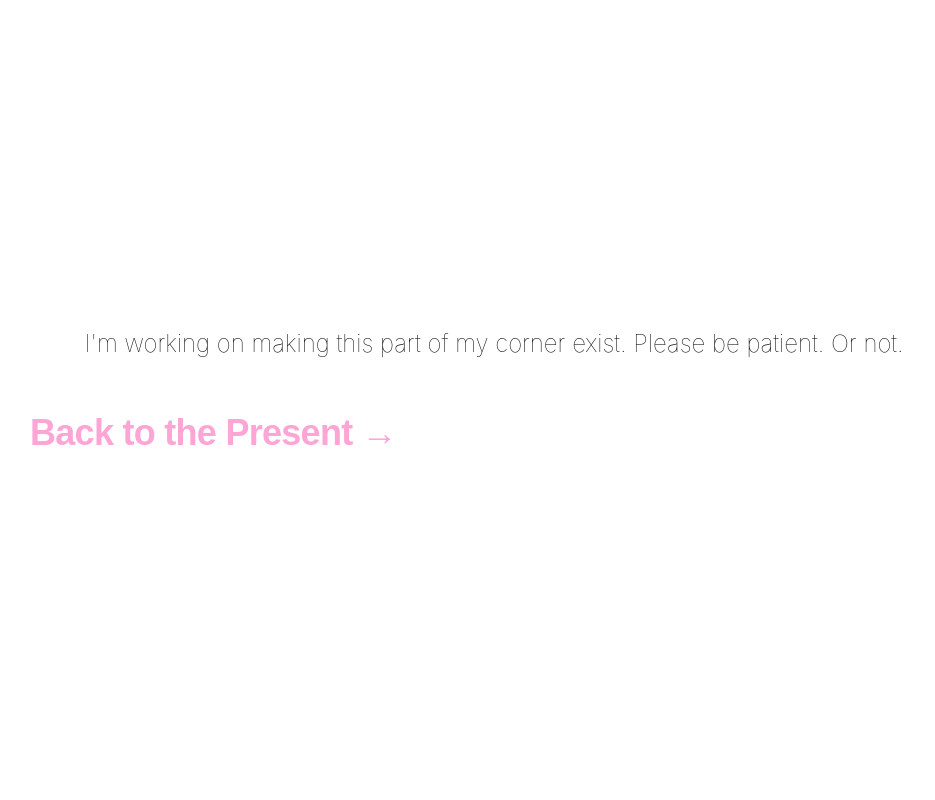
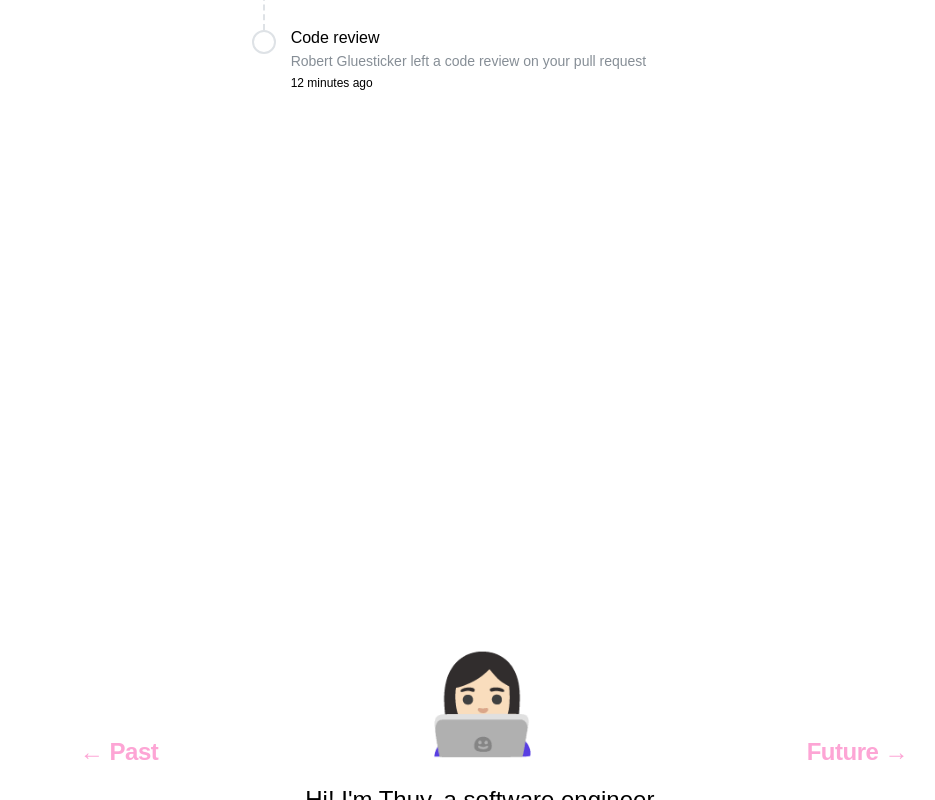
Before and after one commit to ThuyNhu/thuynhu.github.io, a Next.js app: page /future in a window 1280 px wide. Before the commit this address had no page. Shown: the whole page, without its empty margins (146-1081 px from the left). Built offline with nearby package versions, Linux system fonts and the light colour scheme; a web font is replaced by a local one.

Commit message:
feat: update layout

```diff
--- /dev/null
+++ b/src/app/future/page.tsx
@@ -0,0 +1,72 @@
+"use client";
+import {Timeline, Text, Center} from "@mantine/core";
+import React, {useEffect, useRef} from "react";
+import {LinkWithTypingAnimation} from "@/components/custom/link-with-typing-animation";
+
+export default function Past() {
+  const timelineRef = useRef<HTMLDivElement>(null);
+  const middleSectionRef = useRef<HTMLDivElement>(null);
+
+  useEffect(() => {
+    // Scroll to the middle section when the component mounts
+    if (middleSectionRef.current) {
+      middleSectionRef.current.scrollIntoView({
+        behavior: "instant", // or 'smooth' for a scrolling animation
+        block: "center",
+      });
+    }
+  }, []);
+
+  return (
+    <div ref={timelineRef}
+         className="max-h-screen w-full overflow-y-scroll flex flex-col gap-8 snap-y snap-mandatory no-scrollbar">
+      <div className="min-h-screen snap-center flex flex-col justify-around items-center">
+        <Center className="min-h-screen justify-around items-center">
+          <Timeline active={1} bulletSize={24} lineWidth={2}>
+            <Timeline.Item title="New branch">
+              <Text c="dimmed" size="sm">You&apos;ve created new branch <Text variant="link" component="span"
+                                                                              inherit>fix-notifications</Text> from
+                master</Text>
+              <Text size="xs" mt={4}>2 hours ago</Text>
+            </Timeline.Item>
+
+            <Timeline.Item title="Commits">
+              <Text c="dimmed" size="sm">You&apos;ve pushed 23 commits to<Text variant="link" component="span" inherit>fix-notifications
+                branch</Text></Text>
+              <Text size="xs" mt={4}>52 minutes ago</Text>
+            </Timeline.Item>
+
+            <Timeline.Item title="Pull request" lineVariant="dashed">
+              <Text c="dimmed" size="sm">You&apos;ve submitted a pull request<Text variant="link" component="span" inherit>Fix
+                incorrect notification message (#187)</Text></Text>
+              <Text size="xs" mt={4}>34 minutes ago</Text>
+            </Timeline.Item>
+
+            <Timeline.Item title="Code review">
+              <Text c="dimmed" size="sm"><Text variant="link" component="span" inherit>Robert Gluesticker</Text> left a code
+                review on your pull request</Text>
+              <Text size="xs" mt={4}>12 minutes ago</Text>
+            </Timeline.Item>
+          </Timeline>
+        </Center>
+      </div>
+
+
+      <div ref={middleSectionRef} className="min-h-screen snap-center flex flex-col justify-around items-center">
+        <div className="flex flex-row items-center gap-8 space text-xl">
+          <LinkWithTypingAnimation text={"← Past"} delay={0} duration={10} link={"/past"}/>
+          <div className="flex flex-col gap-8 text-center text-2xl snap-center">
+            <div className="text-8xl">👩🏻‍💻</div>
+            {"Hi! I'm Thuy, a software engineer."}
+            <br/>
+            {"I spend my time convince computers to do what I want."}
+          </div>
+          <LinkWithTypingAnimation text={"Future →"} delay={0} duration={10} link={"/future"}/>
+        </div>
+      </div>
+
+      <div className="min-h-screen snap-center flex flex-col justify-around items-center">
+      </div>
+    </div>
+  );
+}
--- a/src/app/layout.tsx
+++ b/src/app/layout.tsx
@@ -8,7 +8,6 @@ import "@mantine/core/styles.css";
 
 import {
   ColorSchemeScript,
-  Container,
   createTheme,
   DEFAULT_THEME,
   mantineHtmlProps,
@@ -70,7 +69,7 @@ export default function RootLayout({
       "antialiased",
     )}>
     <MantineProvider theme={theme} defaultColorScheme="auto">
-      <Container>{children}</Container>
+      {children}
     </MantineProvider>
     </body>
     </html>
--- a/src/app/page.tsx
+++ b/src/app/page.tsx
@@ -4,7 +4,6 @@ import React from "react";
 import {Center} from "@mantine/core";
 import {TypingAnimation} from "@/components/magicui/typing-animation";
 import {LinkWithTypingAnimation} from "@/components/custom/link-with-typing-animation";
-import {DoorClosed} from "lucide-react";
 
 export default function Home() {
   const msPerChar = 50;
--- /dev/null
+++ b/src/app/past/page.tsx
@@ -0,0 +1,58 @@
+"use client";
+import {Timeline, Text, Center, Title} from "@mantine/core";
+import React, {useEffect, useRef} from "react";
+import {LinkWithTypingAnimation} from "@/components/custom/link-with-typing-animation";
+
+export default function Past() {
+  const timelineRef = useRef<HTMLDivElement>(null);
+  const middleSectionRef = useRef<HTMLDivElement>(null);
+
+  useEffect(() => {
+    // Scroll to the middle section when the component mounts
+    if (middleSectionRef.current) {
+      middleSectionRef.current.scrollIntoView({
+        behavior: "instant", // or 'smooth' for a scrolling animation
+        block: "center",
+      });
+    }
+  }, []);
+
+  return (
+    <div ref={timelineRef}
+         className="max-h-screen w-full overflow-y-scroll flex flex-col gap-8 snap-y snap-mandatory no-scrollbar">
+      <div className="min-h-screen snap-center flex flex-col justify-around items-center">
+        <Center className="min-h-screen justify-around items-center">
+          <Title>Education</Title>
+          <Timeline active={1} bulletSize={24} lineWidth={2}>
+            <Timeline.Item title="University of Twente">
+              <Text c="dimmed" size="sm"> Master of Science in Computer Science</Text>
+              <Text size="xs" mt={4}>2019-2021</Text>
+            </Timeline.Item>
+
+            <Timeline.Item title="Ho Chi Minh City University of Technology (BKU)">
+              <Text c="dimmed" size="sm">Bachelor of Engineering in Computer Science</Text>
+              <Text size="xs" mt={4}>2014-2019</Text>
+            </Timeline.Item>
+          </Timeline>
+        </Center>
+      </div>
+
+
+      <div ref={middleSectionRef} className="min-h-screen snap-center flex flex-col justify-around items-center">
+        <div className="flex flex-row items-center gap-8 space text-xl">
+          <LinkWithTypingAnimation text={"← Past"} delay={0} duration={10} link={"/past"}/>
+          <div className="flex flex-col gap-8 text-center text-2xl snap-center">
+            <div className="text-8xl">👩🏻‍💻</div>
+            {"Hi! I'm Thuy, a software engineer."}
+            <br/>
+            {"I spend my time convince computers to do what I want."}
+          </div>
+          <LinkWithTypingAnimation text={"Future →"} delay={0} duration={10} link={"/future"}/>
+        </div>
+      </div>
+
+      <div className="min-h-screen snap-center flex flex-col justify-around items-center">
+      </div>
+    </div>
+  );
+}
--- a/src/app/present/page.tsx
+++ b/src/app/present/page.tsx
@@ -1,12 +1,11 @@
 "use client";
 
 import React, {useEffect, useRef} from "react";
-import {HoverTypingAnimationContainer} from "@/components/custom/hover-typing-animation-container";
-import {PinkTypingAnimationText} from "@/components/custom/pink-typing-animation-text";
-import {NavigationScrollTopOrBottom} from "@/components/custom/navigation-scroll-top-or-bottom";
+import {LinkWithTypingAnimation} from "@/components/custom/link-with-typing-animation";
+import {Container} from "@mantine/core";
 
 
-export default function Home() {
+export default function Present() {
   const timelineRef = useRef<HTMLDivElement>(null);
   const middleSectionRef = useRef<HTMLDivElement>(null);
 
@@ -21,41 +20,32 @@ export default function Home() {
   }, []);
 
   return (
-    <div ref={timelineRef}
+    <div className="flex flex-row items-center justify-around">
+      <div className="flex items-center justify-center grow">
+        <LinkWithTypingAnimation text={"← Past"} delay={0} duration={10} link={"/past"}/>
+      </div>
+      <Container ref={timelineRef}
                  className="max-h-screen w-full overflow-y-scroll flex flex-col gap-8 snap-y snap-mandatory no-scrollbar">
+        {/*top section*/}
         <div className="min-h-screen snap-center flex flex-col justify-around items-center">
-          <NavigationScrollTopOrBottom targetRef={timelineRef} href="/past" isTop>
-            <PinkTypingAnimationText
-              text="Trip to the Past"
-              delay={0}
-              duration={16}
-            />
-          </NavigationScrollTopOrBottom>
         </div>
 
+        {/*middle section*/}
         <div ref={middleSectionRef} className="min-h-screen snap-center flex flex-col justify-around items-center">
-        <div className="animate-[var(--animate-bounce)_1s_linear_reverse]">
-          <HoverTypingAnimationContainer text={"Past"} hoveredText={"Scroll up to the Past"}/>
-        </div>
-        <div className="flex flex-col gap-8 text-center snap-center">
+          <div className="flex flex-col items-center gap-8 space text-xl text-center">
             <div className="text-8xl">👩🏻‍💻</div>
             {"Hi! I'm Thuy, a software engineer."}
             <br/>
             {"I spend my time convince computers to do what I want."}
           </div>
-        <div className="animate-bounce">
-          <HoverTypingAnimationContainer text={"Future"} hoveredText={"Scroll down to the Future"}/>
-        </div>
         </div>
 
+        {/*bottom section*/}
         <div className="min-h-screen snap-center flex flex-col justify-around items-center">
-          <NavigationScrollTopOrBottom targetRef={timelineRef} href="/future">
-            <PinkTypingAnimationText
-              text="Trip to the Future"
-              delay={0}
-              duration={16}
-            />
-          </NavigationScrollTopOrBottom>
+        </div>
+      </Container>
+      <div className="flex items-center justify-center grow">
+        <LinkWithTypingAnimation text={"Future →"} delay={0} duration={10} link={"/future"}/>
       </div>
     </div>
   );
--- a/src/components/custom/link-with-typing-animation.tsx
+++ b/src/components/custom/link-with-typing-animation.tsx
@@ -1,19 +1,17 @@
 import Link from "next/link";
-import React from "react";
-import {cn} from "@/lib/utils";
+import React, {HTMLProps} from "react";
 import {PinkTypingAnimationText} from "@/components/custom/pink-typing-animation-text";
 
-interface LinkWithTypingAnimationProps {
+interface LinkWithTypingAnimationProps extends HTMLProps<HTMLDivElement> {
   text: string;
   delay: number;
   duration: number;
   link: string;
-  className?: string;
 }
 
-export function LinkWithTypingAnimation({text, delay, duration, link, className}: LinkWithTypingAnimationProps) {
+export function LinkWithTypingAnimation({text, delay, duration, link, ...props}: LinkWithTypingAnimationProps) {
   return (
-    <div className={cn("w-full", className)}>
+    <div {...props}>
       <Link href={link}>
         <PinkTypingAnimationText text={text} delay={delay} duration={duration}/>
       </Link>
--- a/src/components/magicui/typing-animation.tsx
+++ b/src/components/magicui/typing-animation.tsx
@@ -79,7 +79,7 @@ export function TypingAnimation({
     <MotionComponent
       ref={elementRef}
       className={cn(
-        "text-4xl font-bold leading-[5rem] tracking-[-0.02em]",
+        "text-2xl font-bold leading-[5rem] tracking-[-0.02em]",
         className,
       )}
       {...props}
```
Lines whose indentation alone changed are shown as unchanged.
